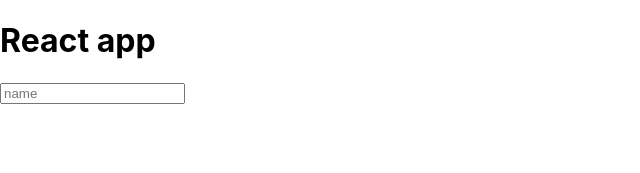
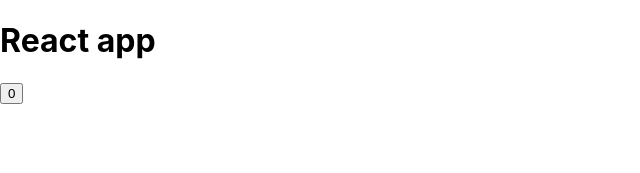
Before and after one commit to MichaelZolotov77/Nepom_react_block_6, a React (Create React App) app: page / in a window 1280 px wide. Shown: the top 173 px of the page, without its empty margins (0-640 px from the left). Built offline with nearby package versions, Linux system fonts and the light colour scheme.

Commit message:
useRef не приводит к перерендеру

```diff
--- a/src/Ref.jsx
+++ b/src/Ref.jsx
@@ -1,14 +1,17 @@
 import React, { useEffect, useRef } from "react"
 
 const WithRef = () => {
-  const inputEl = useRef(null)
-  console.log(inputEl)
+  const numRef = useRef(0)
 
-  useEffect(() => console.log(inputEl))
+  const handleClick = () => {
+    numRef.current = 1
+  }
+
+  useEffect(() => console.log(numRef.current))
   return (
     <div>
       <h1>React app</h1>
-      <input placeholder="name" ref={inputEl} />
+      <button onClick={handleClick}>{numRef.current}</button>
     </div>
   )
 }
```
